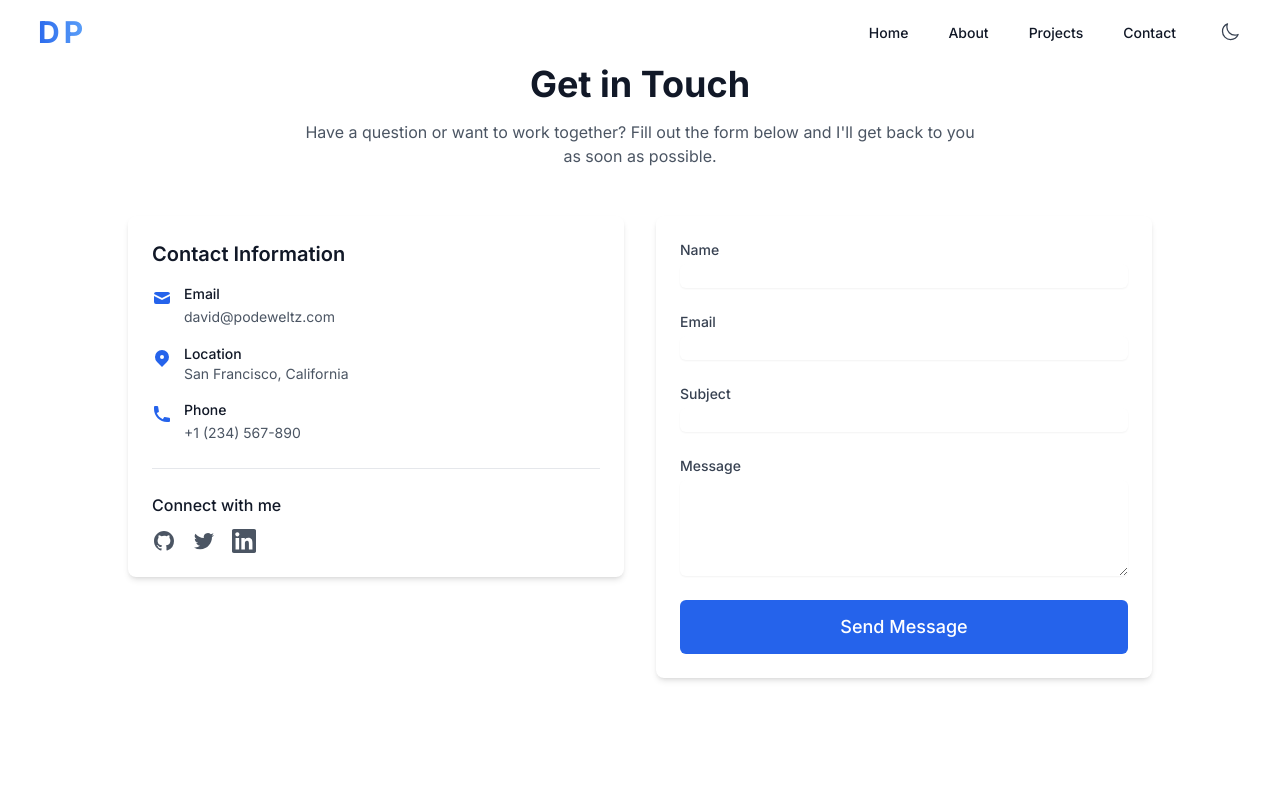
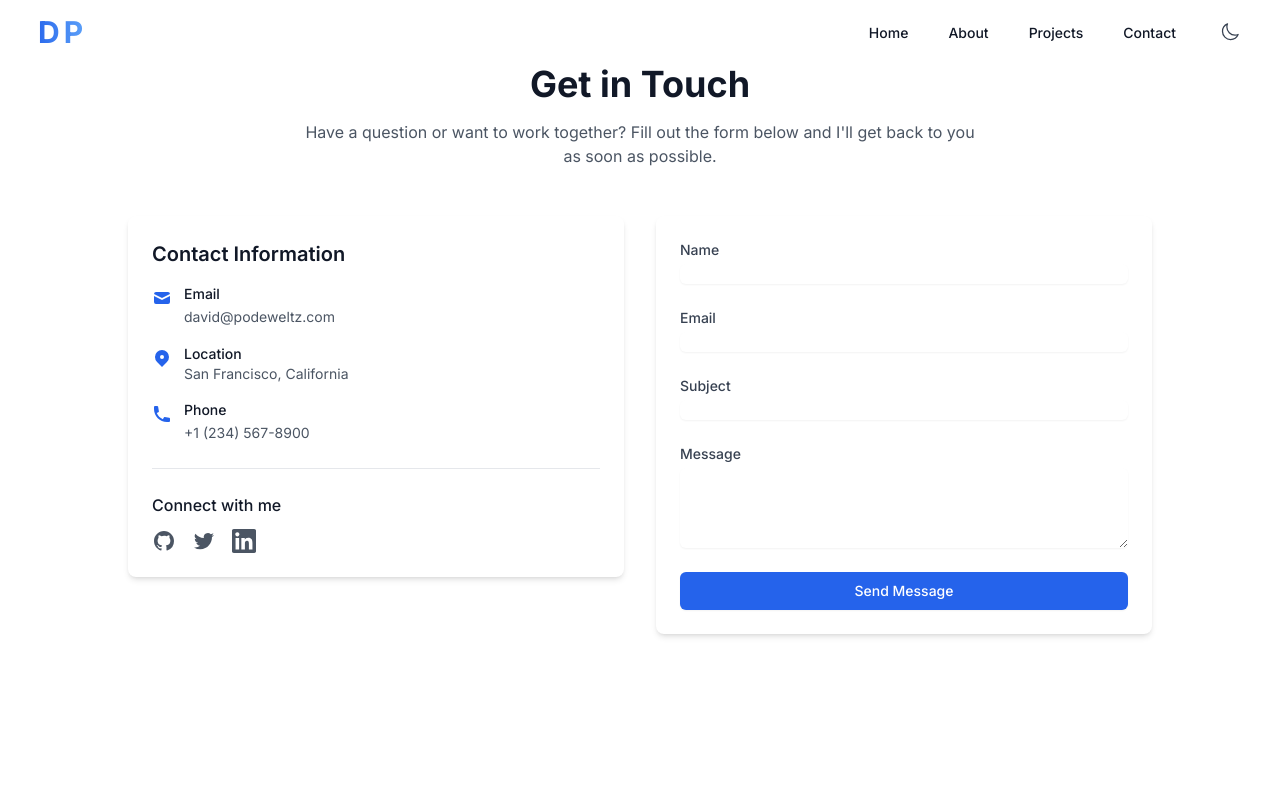
Before and after one commit to dpodeweltz/podeweltz-portfolio, a Next.js app: page /contact in a window 1280 px wide. Shown: the top 800 px of the page. Built offline with nearby package versions, Linux system fonts and the light colour scheme.

Commit message:
modified:   app/contact/page.tsx 	modified:   components/ui/Navbar.tsx

```diff
--- a/app/contact/page.tsx
+++ b/app/contact/page.tsx
@@ -1,7 +1,6 @@
 'use client';
 
 import { useState, FormEvent } from 'react';
-import Button from '../../components/ui/Button';
 import PageTransition, { FadeIn } from '../../components/PageTransition';
 
 export default function Contact() {
@@ -13,7 +12,7 @@ export default function Contact() {
     message: ''
   });
   const [formErrors, setFormErrors] = useState<Record<string, string>>({});
-  const [formStatus, setFormStatus] = useState<'idle' | 'submitting' | 'success' | 'error'>('idle');
+  const [formStatus, setFormStatus] = useState<'idle' | 'success' | 'error'>('idle');
 
   // Form validation
   const validateForm = () => {
@@ -44,20 +43,14 @@ export default function Contact() {
   };
 
   // Handle form submission
-  const handleSubmit = async (e: FormEvent) => {
+  const handleSubmit = (e: FormEvent) => {
     e.preventDefault();
 
     if (!validateForm()) {
       return;
     }
 
-    setFormStatus('submitting');
-
-    // Simulate API call
-    try {
-      // In a real application, this would be an API call
-      await new Promise(resolve => setTimeout(resolve, 1500));
-
+    // Simply set success state and clear form
     setFormStatus('success');
     setFormData({
       name: '',
@@ -65,9 +58,6 @@ export default function Contact() {
       subject: '',
       message: ''
     });
-    } catch {
-      setFormStatus('error');
-    }
   };
 
   // Handle input changes
@@ -152,10 +142,10 @@ export default function Contact() {
                     <div className="ml-3">
                       <p className="text-sm font-medium text-gray-900 dark:text-white">Phone</p>
                       <a
-                        href="tel:+1234567890"
+                        href="tel:+12345678900"
                         className="text-sm text-gray-600 dark:text-gray-300 hover:text-blue-600 dark:hover:text-blue-400"
                       >
-                        +1 (234) 567-890
+                        +1 (234) 567-8900
                       </a>
                     </div>
                   </div>
@@ -225,12 +215,12 @@ export default function Contact() {
                       </div>
                     </div>
                     <div className="mt-6">
-                      <Button
+                      <button
                         onClick={() => setFormStatus('idle')}
-                        variant="primary"
+                        className="inline-flex items-center px-4 py-2 border border-transparent text-sm font-medium rounded-md shadow-sm text-white bg-blue-600 hover:bg-blue-700 focus:outline-none focus:ring-2 focus:ring-offset-2 focus:ring-blue-500"
                       >
                         Send another message
-                      </Button>
+                      </button>
                     </div>
                   </div>
                 ) : (
@@ -252,8 +242,8 @@ export default function Contact() {
                             autoComplete="name"
                             value={formData.name}
                             onChange={handleChange}
-                            className={`block w-full rounded-md border-gray-300 shadow-sm focus:border-blue-500 focus:ring-blue-500 dark:bg-gray-700 dark:border-gray-600 dark:text-white ${
-                              formErrors.name ? 'border-red-300 text-red-900 focus:border-red-500 focus:ring-red-500' : ''
+                            className={`shadow-sm focus:ring-blue-500 focus:border-blue-500 block w-full sm:text-sm border-gray-300 rounded-md dark:bg-gray-700 dark:border-gray-600 dark:text-white ${
+                              formErrors.name ? 'border-red-300' : ''
                             }`}
                             aria-invalid={formErrors.name ? 'true' : 'false'}
                             aria-describedby={formErrors.name ? 'name-error' : undefined}
@@ -278,8 +268,8 @@ export default function Contact() {
                             autoComplete="email"
                             value={formData.email}
                             onChange={handleChange}
-                            className={`block w-full rounded-md border-gray-300 shadow-sm focus:border-blue-500 focus:ring-blue-500 dark:bg-gray-700 dark:border-gray-600 dark:text-white ${
-                              formErrors.email ? 'border-red-300 text-red-900 focus:border-red-500 focus:ring-red-500' : ''
+                            className={`shadow-sm focus:ring-blue-500 focus:border-blue-500 block w-full sm:text-sm border-gray-300 rounded-md dark:bg-gray-700 dark:border-gray-600 dark:text-white ${
+                              formErrors.email ? 'border-red-300' : ''
                             }`}
                             aria-invalid={formErrors.email ? 'true' : 'false'}
                             aria-describedby={formErrors.email ? 'email-error' : undefined}
@@ -303,8 +293,8 @@ export default function Contact() {
                             id="subject"
                             value={formData.subject}
                             onChange={handleChange}
-                            className={`block w-full rounded-md border-gray-300 shadow-sm focus:border-blue-500 focus:ring-blue-500 dark:bg-gray-700 dark:border-gray-600 dark:text-white ${
-                              formErrors.subject ? 'border-red-300 text-red-900 focus:border-red-500 focus:ring-red-500' : ''
+                            className={`shadow-sm focus:ring-blue-500 focus:border-blue-500 block w-full sm:text-sm border-gray-300 rounded-md dark:bg-gray-700 dark:border-gray-600 dark:text-white ${
+                              formErrors.subject ? 'border-red-300' : ''
                             }`}
                             aria-invalid={formErrors.subject ? 'true' : 'false'}
                             aria-describedby={formErrors.subject ? 'subject-error' : undefined}
@@ -328,8 +318,8 @@ export default function Contact() {
                             rows={4}
                             value={formData.message}
                             onChange={handleChange}
-                            className={`block w-full rounded-md border-gray-300 shadow-sm focus:border-blue-500 focus:ring-blue-500 dark:bg-gray-700 dark:border-gray-600 dark:text-white ${
-                              formErrors.message ? 'border-red-300 text-red-900 focus:border-red-500 focus:ring-red-500' : ''
+                            className={`shadow-sm focus:ring-blue-500 focus:border-blue-500 block w-full sm:text-sm border-gray-300 rounded-md dark:bg-gray-700 dark:border-gray-600 dark:text-white ${
+                              formErrors.message ? 'border-red-300' : ''
                             }`}
                             aria-invalid={formErrors.message ? 'true' : 'false'}
                             aria-describedby={formErrors.message ? 'message-error' : undefined}
@@ -343,15 +333,12 @@ export default function Contact() {
                       </div>
 
                       <div>
-                        <Button
+                        <button
                           type="submit"
-                          variant="primary"
-                          size="lg"
-                          className="w-full"
-                          isLoading={formStatus === 'submitting'}
+                          className="inline-flex items-center justify-center w-full px-4 py-2 border border-transparent text-sm font-medium rounded-md shadow-sm text-white bg-blue-600 hover:bg-blue-700 focus:outline-none focus:ring-2 focus:ring-offset-2 focus:ring-blue-500"
                         >
-                          {formStatus === 'submitting' ? 'Sending...' : 'Send Message'}
-                        </Button>
+                          Send Message
+                        </button>
 
                         {formStatus === 'error' && (
                           <p className="mt-2 text-sm text-red-600 dark:text-red-400">
--- a/components/ui/Navbar.tsx
+++ b/components/ui/Navbar.tsx
@@ -24,7 +24,7 @@ const Navbar = () => {
     <nav className="fixed w-full z-50 bg-white/80 backdrop-blur-sm dark:bg-gray-900/80" aria-label="Main Navigation">
       <div className="max-w-7xl mx-auto px-4 sm:px-6 lg:px-8">
         <div className="flex items-center justify-between h-16">
-          <div className="flex-shrink-0">
+          <div className="flex-shrink-0 flex items-center">
             <Link href="/" className="text-3xl font-bold tracking-normal px-1 bg-gradient-to-r from-blue-600 to-blue-400 dark:from-blue-500 dark:to-blue-300 bg-clip-text text-transparent transition-all hover:scale-105 transform duration-200" aria-label="Go to home page">
               <span className="inline-block px-0.5">D</span><span className="inline-block px-0.5">P</span>
             </Link>
```
Lines whose indentation alone changed are shown as unchanged.
